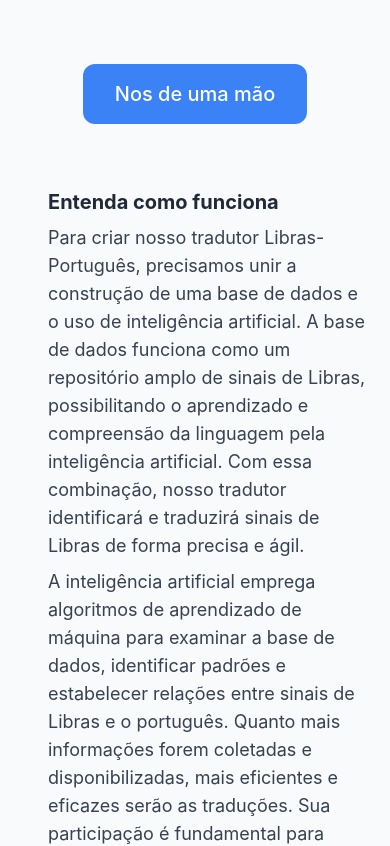
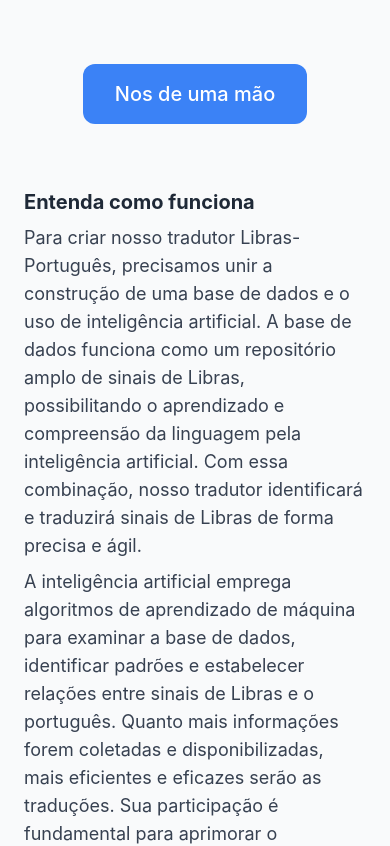
Before and after one commit to folhascadentes/mamao-landpage, a React (Create React App) app: page / in a window 390 px wide. Shown: the part 920-1766 px from the top of the page. Built offline with nearby package versions, Linux system fonts and the light colour scheme.

Commit message:
fix(): responsive spacing

```diff
--- a/src/App.js
+++ b/src/App.js
@@ -59,7 +59,7 @@ function App() {
                     <button className="bg-blue-500 hover:bg-blue-700 text-white py-4 px-8 rounded-xl text-xl font-medium">Nos de uma
                         mão</button>
                 </div>
-                <section className="py-16 pl-6 flex justify-end">
+                <section className="py-16 md:pl-6 flex justify-end">
                     <div className="md:w-1/2">
                         <div className="hidden md:block"><img src={imageModel} style={{ height: "400px" }} alt="Model Imgs" /></div>
                     </div>
```
